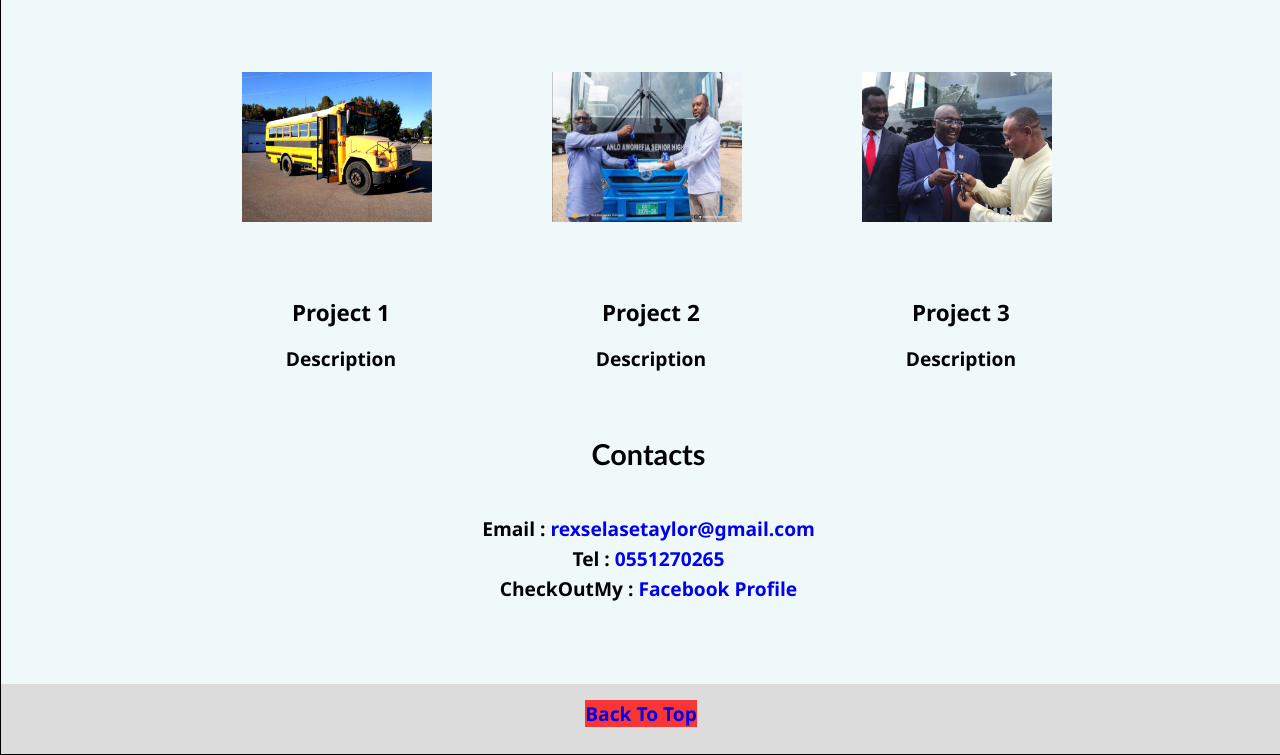
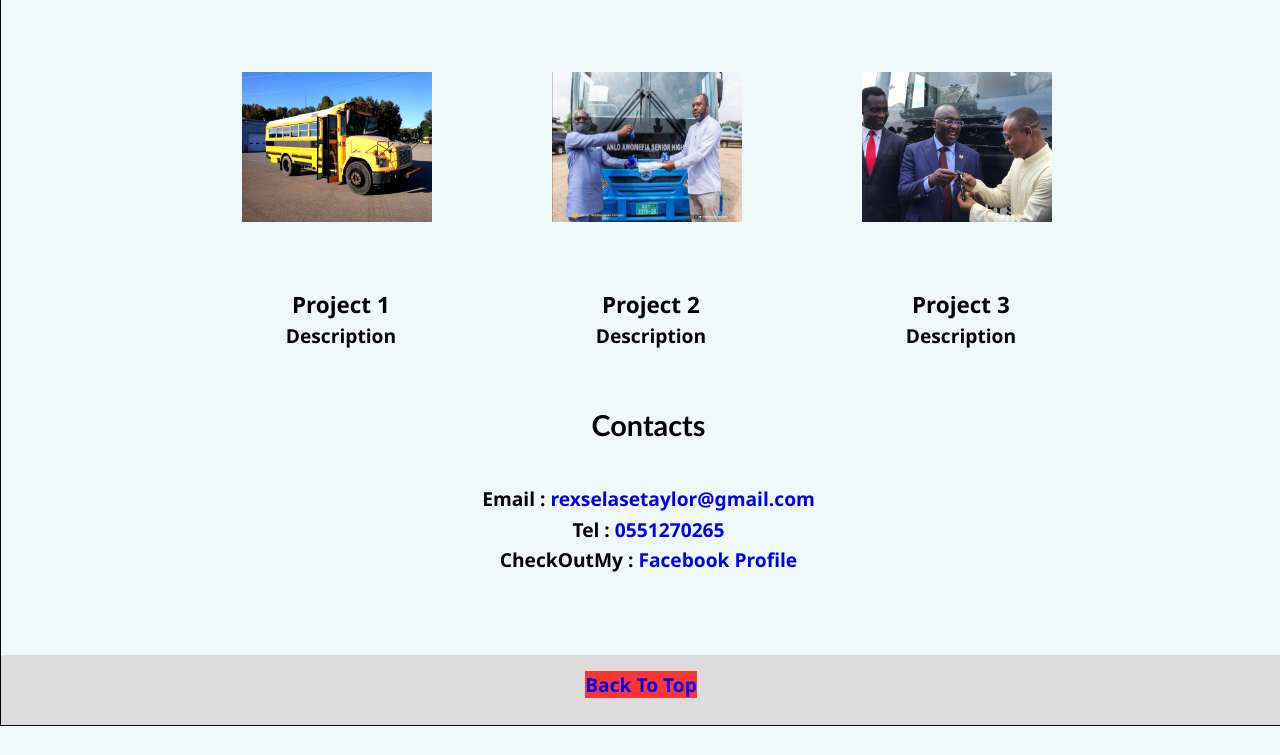
Before and after one commit to rex-selase1/assignment, a plain HTML site: page index.html in a window 1280 px wide. Shown: the part 620-1375 px from the top of the page. After the commit the page ends 1346 px from the top, so only its background shows below. Drawn offline with Linux system fonts and the light colour scheme.

Commit message:
"Frame-1"

```diff
--- a/index.css
+++ b/index.css
@@ -117,7 +117,7 @@
 }
 .project>h3 , .project>p {
 padding-left: 7px;
-line-height: 2.2;
+line-height: 1.5;
 text-align: center;
 }
 
```
